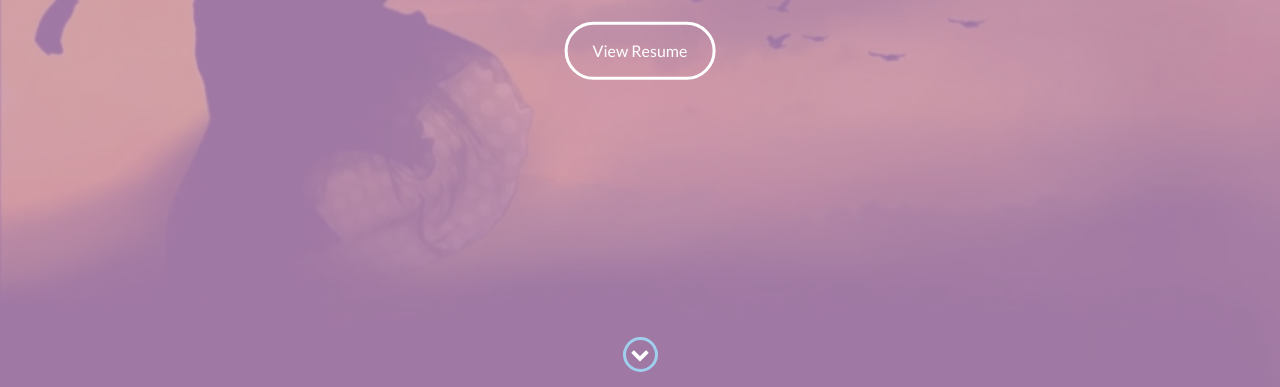
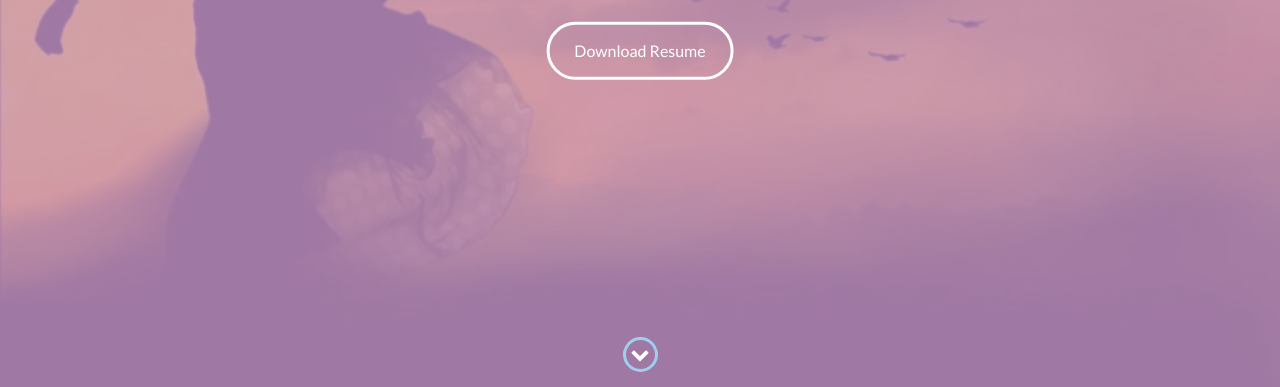
Before and after one commit to Rijita/rijitashrestha.github.io, a website: page docs/index.html in a window 1280 px wide. Shown: the part 413-800 px from the top of the page. Drawn offline with nearby package versions, Linux system fonts and the light colour scheme.

Commit message:
changes made in contact

```diff
--- a/docs/index.html
+++ b/docs/index.html
@@ -5,7 +5,7 @@
     <meta charset="utf-8">
     <meta http-equiv="X-UA-Compatible" content="IE=edge">
     <meta name="viewport" content="width=device-width, initial-scale=1">
-    <title>My Portfolio</title>
+    <title>Rijita</title>
 	<link rel="shortcut icon" href="favicon.ico" type="image/x-icon">
 	<link rel="icon" href="favicon.ico" type="image/x-icon">
     <link href="https://fonts.googleapis.com/css?family=Lato:300,400,700,900" rel="stylesheet">
@@ -51,7 +51,7 @@
         <div id="lead-content">
             <h1>Rijita Shrestha</h1>
 
-            <a href="rijita.pdf" class="btn-rounded-white" target="_blank">View Resume</a>
+            <a href="rijita.pdf" class="btn-rounded-white" download>Download Resume</a>
         </div>
         <!-- End #lead-content -->
 
```
